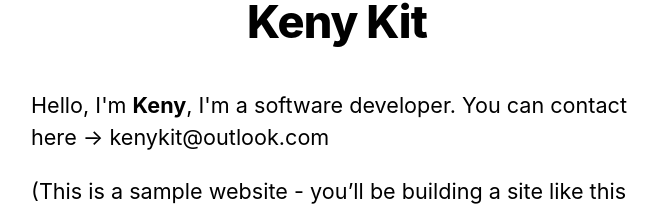
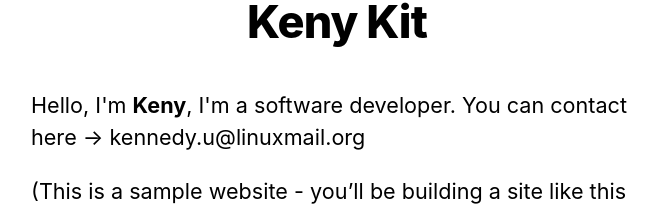
Before and after one commit to Formtrix/CS465NextJS-blog, a Next.js app: page / in a window 1280 px wide. Shown: the part 221-427 px from the top of the page, without its empty margins (303-961 px from the left). Built offline with nearby package versions, Linux system fonts and the light colour scheme.

Commit message:
update email

```diff
--- a/pages/index.js
+++ b/pages/index.js
@@ -21,7 +21,7 @@ export default function Home({ allPostsData }) {
         <title>{siteTitle}</title>
       </Head>
       <section className={utilStyles.headingMd}>
-        <p>Hello, I'm <strong>Keny</strong>, I'm a software developer. You can contact here → kenykit@outlook.com </p>
+        <p>Hello, I'm <strong>Keny</strong>, I'm a software developer. You can contact here → kennedy.u@linuxmail.org </p>
         <p>
           (This is a sample website - you’ll be building a site like this on{' '}
           <a href="https://nextjs.org/learn">our Next.js tutorial</a>.)
```
